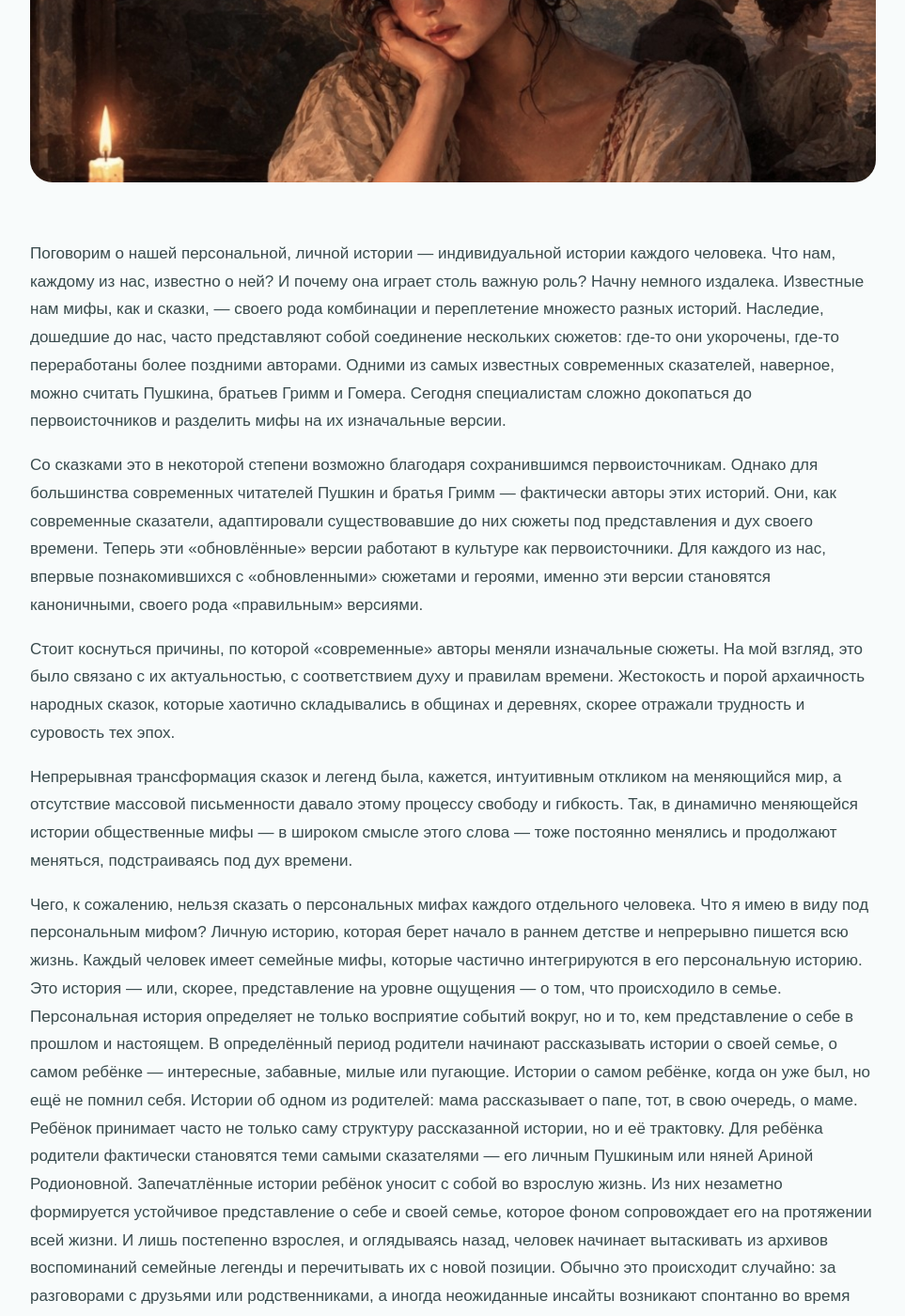
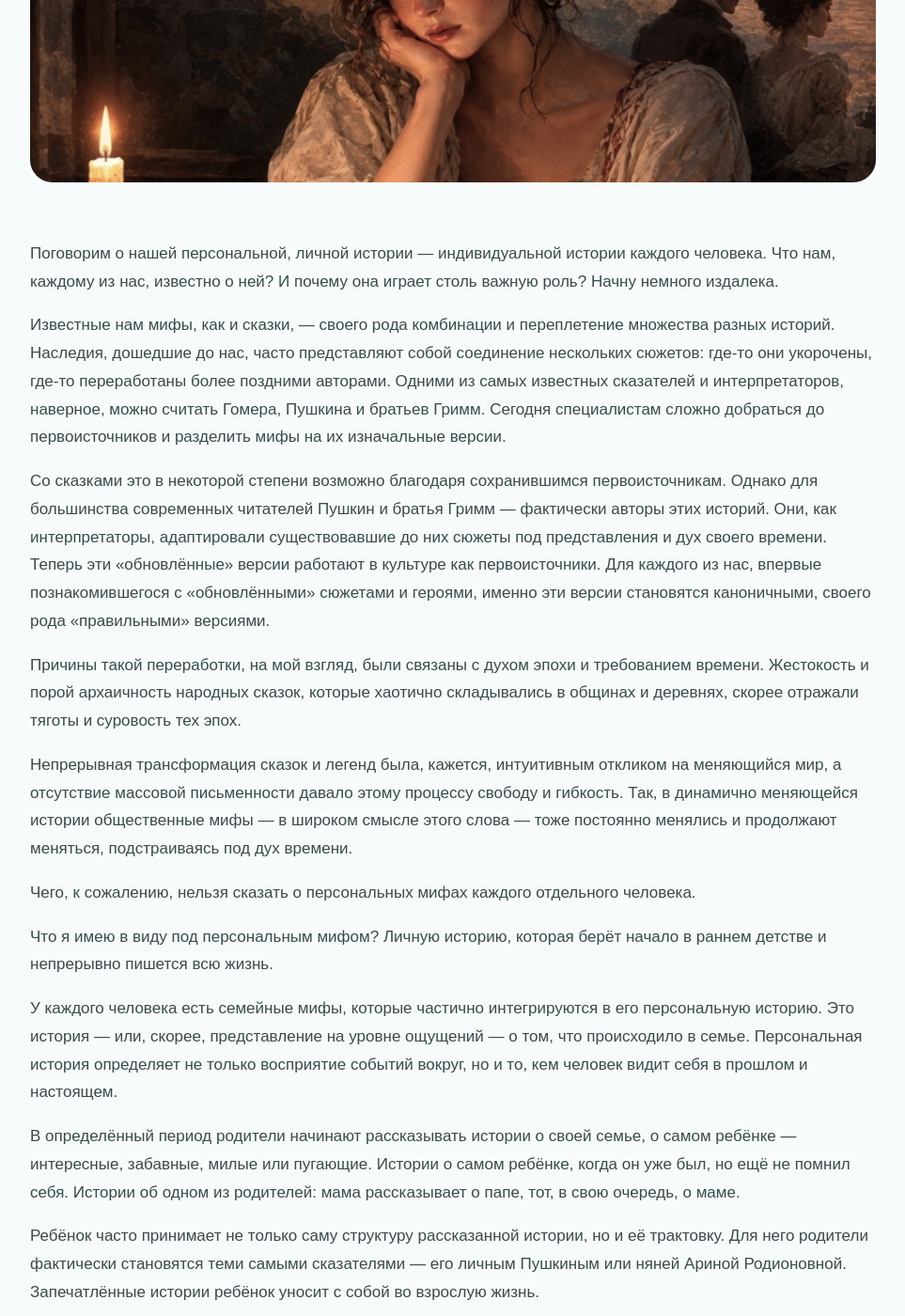
Before and after one commit to zerbe25-gif/zerbe25-gif.github.io, a Jekyll site: the page built from _posts/2026-10-07-personalnie-myph.md, in a window 1280 px wide and 1400 px high, scrolled down 594 px. Shown: the whole window at 94% size, without its empty margins (158-1121 px from the left). Built offline with Jekyll 4.4.1, drawn with Linux system fonts in a browser that asks for light colours; some of the changed text lies outside the part shown.

Commit message:
Update 2026-10-07-personalnie-myph.md

```diff
--- a/_posts/2026-10-07-personalnie-myph.md
+++ b/_posts/2026-10-07-personalnie-myph.md
@@ -9,24 +9,37 @@ tags:
 ---
 
 Поговорим о нашей персональной, личной истории — индивидуальной истории каждого человека. Что нам, каждому из нас, известно о ней? И почему она играет столь важную роль? Начну немного издалека.
-Известные нам мифы, как и сказки, — своего рода комбинации и переплетение множесто разных историй. Наследие, дошедшие до нас, часто представляют собой соединение нескольких сюжетов: где-то они укорочены, где-то переработаны более поздними авторами. Одними из самых известных современных сказателей, наверное, можно считать Пушкина, братьев Гримм и Гомера. Сегодня специалистам сложно докопаться до первоисточников и разделить мифы на их изначальные версии.
 
-Со сказками это в некоторой степени возможно благодаря сохранившимся первоисточникам. Однако для большинства современных читателей Пушкин и братья Гримм — фактически авторы этих историй. Они, как современные сказатели, адаптировали существовавшие до них сюжеты под представления и дух своего времени. Теперь эти «обновлённые» версии работают в культуре как первоисточники. Для каждого из нас, впервые познакомившихся с «обновленными» сюжетами и героями, именно эти версии становятся каноничными, своего рода «правильным» версиями.
+Известные нам мифы, как и сказки, — своего рода комбинации и переплетение множества разных историй. Наследия, дошедшие до нас, часто представляют собой соединение нескольких сюжетов: где-то они укорочены, где-то переработаны более поздними авторами. Одними из самых известных сказателей и интерпретаторов, наверное, можно считать Гомера, Пушкина и братьев Гримм. Сегодня специалистам сложно добраться до первоисточников и разделить мифы на их изначальные версии.
 
-Стоит коснуться причины, по которой «современные» авторы меняли изначальные сюжеты. На мой взгляд, это было связано с их актуальностью, с соответствием духу и правилам времени. Жестокость и порой архаичность народных сказок, которые хаотично складывались в общинах и деревнях, скорее отражали трудность и суровость тех эпох.
+Со сказками это в некоторой степени возможно благодаря сохранившимся первоисточникам. Однако для большинства современных читателей Пушкин и братья Гримм — фактически авторы этих историй. Они, как интерпретаторы, адаптировали существовавшие до них сюжеты под представления и дух своего времени. Теперь эти «обновлённые» версии работают в культуре как первоисточники. Для каждого из нас, впервые познакомившегося с «обновлёнными» сюжетами и героями, именно эти версии становятся каноничными, своего рода «правильными» версиями.
+
+Причины такой переработки, на мой взгляд, были связаны с духом эпохи и требованием времени. Жестокость и порой архаичность народных сказок, которые хаотично складывались в общинах и деревнях, скорее отражали тяготы и суровость тех эпох.
 
 Непрерывная трансформация сказок и легенд была, кажется, интуитивным откликом на меняющийся мир, а отсутствие массовой письменности давало этому процессу свободу и гибкость. Так, в динамично меняющейся истории общественные мифы — в широком смысле этого слова — тоже постоянно менялись и продолжают меняться, подстраиваясь под дух времени.
 
 Чего, к сожалению, нельзя сказать о персональных мифах каждого отдельного человека.
-Что я имею в виду под персональным мифом? Личную историю, которая берет начало в раннем детстве и непрерывно пишется всю жизнь.
-Каждый человек имеет семейные мифы, которые частично интегрируются в его персональную историю. Это история — или, скорее, представление на уровне ощущения — о том, что происходило в семье. Персональная история определяет не только восприятие событий вокруг, но и то, кем представление о себе в прошлом и настоящем.
+
+Что я имею в виду под персональным мифом? Личную историю, которая берёт начало в раннем детстве и непрерывно пишется всю жизнь.
+
+У каждого человека есть семейные мифы, которые частично интегрируются в его персональную историю. Это история — или, скорее, представление на уровне ощущений — о том, что происходило в семье. Персональная история определяет не только восприятие событий вокруг, но и то, кем человек видит себя в прошлом и настоящем.
+
 В определённый период родители начинают рассказывать истории о своей семье, о самом ребёнке — интересные, забавные, милые или пугающие. Истории о самом ребёнке, когда он уже был, но ещё не помнил себя. Истории об одном из родителей: мама рассказывает о папе, тот, в свою очередь, о маме.
-Ребёнок принимает часто не только саму структуру рассказанной истории, но и её трактовку. Для ребёнка родители фактически становятся теми самыми сказателями — его личным Пушкиным или няней Ариной Родионовной. Запечатлённые истории ребёнок уносит с собой во взрослую жизнь.
-Из них незаметно формируется устойчивое представление о себе и своей семье, которое фоном сопровождает его на протяжении всей жизни. И лишь постепенно взрослея, и оглядываясь назад, человек начинает вытаскивать из архивов воспоминаний семейные легенды и перечитывать их с новой позиции.
-Обычно это происходит случайно: за разговорами с друзьями или родственниками, а иногда неожиданные инсайты возникают спонтанно во время чтения книги или просмотра фильма. Переосмысление прошлого опыта происходит постепенно, шаг за шагом.
-Интересно же то, что переосмысление истории представляет собой, часто, не введения новых фактов или событий. Это скорее новый взгляд, новый угол зрения на старые факты. Часто те же действующие лица, те же события, почти те же факты — меняется только точка зрения. Как будто человек, уже повзрослевший, решил перечитать «Евгения Онегина» или «Преступление и наказание».
-Давая другую трактовку персональному мифу, человек даёт другую трактовку собственным поступкам, представлению о себе и роли окружающих. Поступки, за которые человек всю жизнь испытывал сильный стыд, становятся не такими мучительными. Непоколебимый идеал отца, сестры или одноклассника уменьшает своё величие, что открывает дорогу для свободного движения вперёд. И даже достоинства «сына маминой подруги» оказываются не единственными его качествами, а дополняются достаточно неприглядными чертами.
-Чтобы внимательно исследовать историю каждого мифа Древней Греции или русских народных сказок, нужно быть достаточно увлечённым этой темой человеком или специалистом. Что совсем обязательно для обычной жизни и, в конечном счёте, дело вкуса.
+
+Ребёнок часто принимает не только саму структуру рассказанной истории, но и её трактовку. Для него родители фактически становятся теми самыми сказателями — его личным Пушкиным или няней Ариной Родионовной. Запечатлённые истории ребёнок уносит с собой во взрослую жизнь.
+
+Из них незаметно формируется устойчивое представление о себе и своей семье, которое фоном сопровождает его на протяжении всей жизни. И лишь постепенно взрослея и оглядываясь назад, человек начинает вытаскивать из архивов воспоминаний семейные легенды и перечитывать их с новой позиции.
+
+Обычно это происходит случайно: за разговорами с друзьями или родственниками, а иногда неожиданные озарения возникают спонтанно во время чтения книги или просмотра фильма. Переосмысление прошлого опыта происходит постепенно, шаг за шагом.
+
+Важно то, что переосмысление истории часто представляет собой не введение новых фактов. Это скорее новый взгляд, новый угол зрения на старые факты. Часто те же действующие лица, те же события, почти те же факты — меняется только точка зрения. Как будто человек, уже повзрослевший, решил перечитать «Евгения Онегина» или «Преступление и наказание».
+
+Давая другую трактовку персональному мифу, человек иначе осмысляет собственные поступки, представлению о себе и роли окружающих. Поступки, за которые человек всю жизнь испытывал сильный стыд, становятся не такими мучительными. Непоколебимый идеал отца, сестры или одноклассника утрачивает былое величие, что открывает дорогу для свободного движения вперёд. И даже достоинства «сына маминой подруги» оказываются не единственными его качествами, а дополняются достаточно неприглядными чертами.
+
+Чтобы внимательно исследовать историю каждого мифа Древней Греции или русских народных сказок, нужно быть достаточно увлечённым этой темой человеком или специалистом. Что совсем не обязательно для обычной жизни и, в конечном счёте, дело вкуса.
+
 Совсем иная ситуация с личной историей каждого человека.
-Мифы, легенды и сказки — будь то общественные или личные — требуют постоянного пересмотра. В обществе эта работа происходит постоянно и почти беспрепятственно. Но посмотреть на собственную персональную историю гораздо сложнее.
+
+Мифы, легенды и сказки — будь то общественные или личные — требуют постоянного пересмотра. В обществе эта работа происходит постоянно и почти беспрепятственно. Но взглянуть со стороны на собственную персональную историю гораздо сложнее.
+
 В этом и состоит важность психологической работы. Помимо прочего, психологическая работа представляет собой исследование собственных и семейных мифов, как и мифов общественных. Человек, являющийся читателем и носителем переданных ему мифов, постепенно становится их активным исследователем и автором собственной истории.
```
